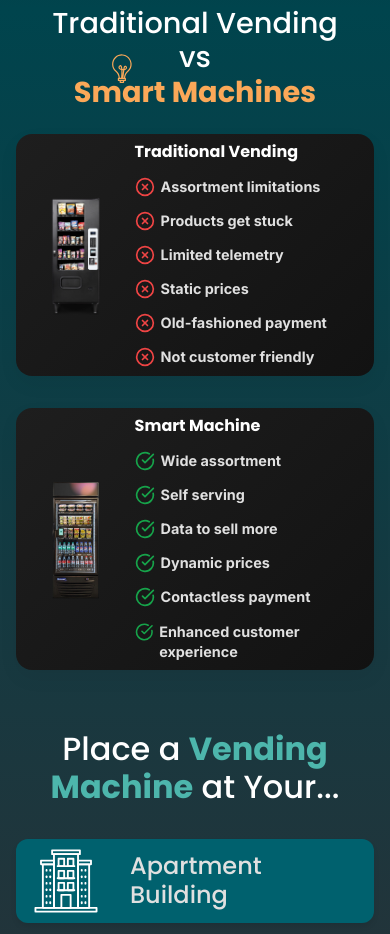
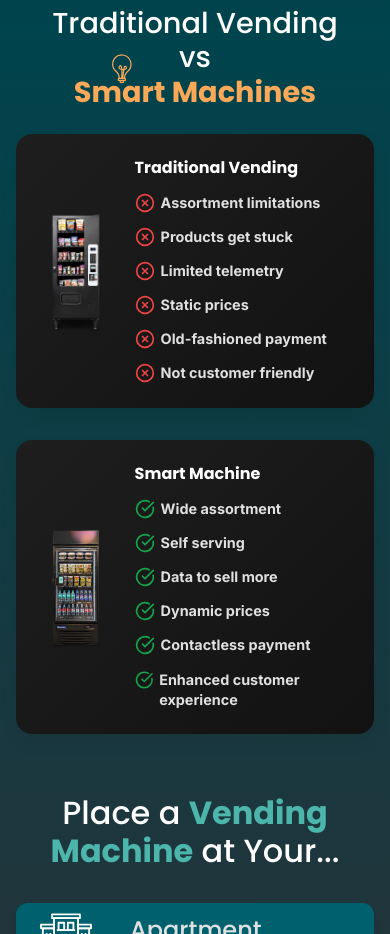
Before and after one commit to cstlford/adn, a Next.js app: page / in a window 390 px wide. Shown: the part 1420-2354 px from the top of the page. Built offline with nearby package versions, Linux system fonts and the light colour scheme.

Commit message:
padding fix - card

```diff
--- a/app/components/VendingCard/VendingCard.module.css
+++ b/app/components/VendingCard/VendingCard.module.css
@@ -87,7 +87,7 @@
 @media (max-width: 480px) {
   .card {
     gap: 8px;
-    padding: 8px;
+    padding: 24px 8px;
   }
 
   .image {
```
